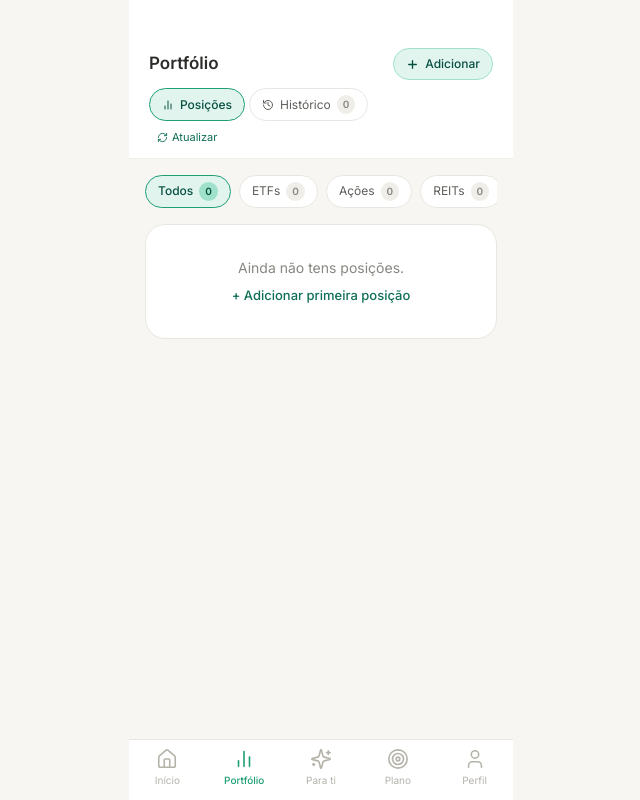
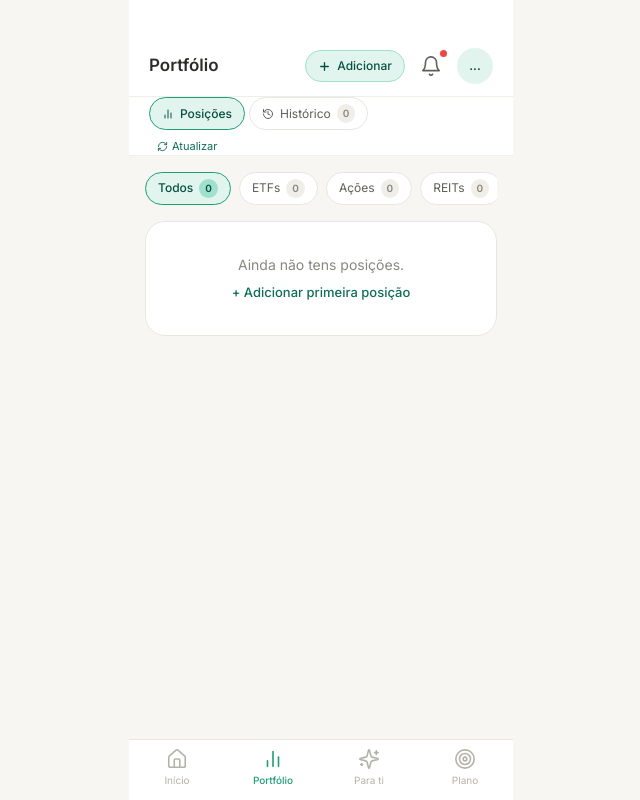
Before and after one commit to luisdicalves/portify, a Next.js app: page /portfolio in a window 1280 px wide. Shown: the whole page, without its empty margins (319-959 px from the left). Built offline with nearby package versions, Linux system fonts and the light colour scheme.

Commit message:
header uniforme, ícone de perfil no topo, remover perfil da bottom nav

```diff
--- a/app/(app)/definicoes/page.tsx
+++ b/app/(app)/definicoes/page.tsx
@@ -6,6 +6,7 @@ import { ArrowLeft, Globe, Euro, Sun, Bell, TrendingUp, Repeat, ArrowDown,
   Trophy, Lock, ScanFace, EyeOff, FileText, FileOutput, LogOut, Trash2,
   ChevronRight, AlertTriangle, X } from 'lucide-react'
 import { supabase } from '@/lib/supabase'
+import { PageHeader } from '@/components/PageHeader'
 
 function Toggle({ on, onToggle }: { on:boolean; onToggle:()=>void }) {
   return (
@@ -161,12 +162,7 @@ export default function Definicoes() {
         />
       )}
 
-      <div className="bg-white px-5 pt-12 pb-3 flex items-center gap-3 border-b border-stone-100">
-        <button onClick={() => router.back()} className="w-8 h-8 flex items-center justify-center">
-          <ArrowLeft size={20} strokeWidth={1.75} color="#888780"/>
-        </button>
-        <p className="text-[17px] font-semibold text-stone-900">Definições</p>
-      </div>
+      <PageHeader title="Definições" back />
 
       <div className="px-4 pt-4 space-y-3 pb-8">
 
--- a/app/(app)/dividendos/page.tsx
+++ b/app/(app)/dividendos/page.tsx
@@ -18,9 +18,7 @@ export default function Dividendos() {
   return (
     <div className="pb-2">
       {/* Top bar */}
-      <div className="bg-white px-5 pt-12 pb-3 border-b border-stone-100">
-        <p className="text-[17px] font-semibold text-stone-900">Dividendos</p>
-      </div>
+      <PageHeader title="Dividendos" />
 
       <div className="px-4 pt-4 space-y-3">
 
--- a/app/(app)/para-ti/page.tsx
+++ b/app/(app)/para-ti/page.tsx
@@ -27,13 +27,14 @@ export default function ParaTi() {
   return (
     <div className="pb-2">
       {/* Top bar */}
-      <div className="bg-white px-5 pt-12 pb-3 flex justify-between items-center border-b border-stone-100">
-        <p className="text-[17px] font-semibold text-stone-900">Para ti</p>
-        <div className="bg-brand-50 border border-brand-100 rounded-full px-3 py-1
-          text-[12px] text-brand-800 font-medium">
-          {recomendacoes.length} recomendações
-        </div>
-      </div>
+      <PageHeader
+        title="Para ti"
+        right={
+          <div className="bg-brand-50 border border-brand-100 rounded-full px-3 py-1 text-[12px] text-brand-800 font-medium">
+            {recomendacoes.length} recomendações
+          </div>
+        }
+      />
 
       <div className="px-4 pt-4 space-y-3">
 
--- a/app/(app)/perfil/page.tsx
+++ b/app/(app)/perfil/page.tsx
@@ -6,6 +6,7 @@ import { ChevronRight, Settings, FileSpreadsheet, Link as LinkIcon,
   UserCog, ShieldCheck, Flame, Clock, Target, X, Check,
   Upload, AlertCircle, CheckCircle } from 'lucide-react'
 import { supabase } from '@/lib/supabase'
+import { PageHeader } from '@/components/PageHeader'
 
 /* ── Tipos ── */
 const RISK_OPTIONS = [
@@ -417,13 +418,15 @@ export default function Perfil() {
       {dialog==='objetivo'  && <DialogOpcoes title="Objetivo principal" options={OBJETIVO_OPTIONS} value={perfil.objetivo} campoDb="objetivo" onClose={()=>setDialog(null)} onSave={v=>setPerfil(p=>p?{...p,objetivo:v}:p)}/>}
       {dialog==='importar'  && <DialogImportar userId={perfil.id} onClose={()=>setDialog(null)}/>}
 
-      <div className="bg-white px-5 pt-12 pb-3 flex justify-between items-center border-b border-stone-100">
-        <p className="text-[17px] font-semibold text-stone-900">Perfil</p>
-        <button onClick={()=>router.push('/definicoes')}
-          className="w-9 h-9 bg-stone-50 border border-stone-200 rounded-xl flex items-center justify-center">
-          <Settings size={18} strokeWidth={1.75} color="#5F5E5A"/>
-        </button>
-      </div>
+      <PageHeader
+        title="Perfil"
+        right={
+          <button onClick={()=>router.push('/definicoes')}
+            className="w-9 h-9 bg-stone-50 border border-stone-200 rounded-xl flex items-center justify-center">
+            <Settings size={18} strokeWidth={1.75} color="#5F5E5A"/>
+          </button>
+        }
+      />
 
       <div className="px-4 pt-4 space-y-3">
         <div className="bg-white rounded-2xl border border-stone-200 p-4">
--- a/app/(app)/plano/page.tsx
+++ b/app/(app)/plano/page.tsx
@@ -151,9 +151,7 @@ export default function Plano() {
     <div className="pb-2">
 
       {/* Top bar */}
-      <div className="bg-white px-5 pt-12 pb-3 border-b border-stone-100">
-        <p className="text-[17px] font-semibold text-stone-900">Plano de investimento</p>
-      </div>
+      <PageHeader title="Plano de investimento" />
 
       <div className="px-4 pt-4 space-y-3">
 
--- a/app/(app)/portfolio/page.tsx
+++ b/app/(app)/portfolio/page.tsx
@@ -3,6 +3,7 @@
 import { useState, useEffect, useCallback } from 'react'
 import { Plus, X, RefreshCw, Trash2, History, BarChart2, ChevronUp, ChevronDown } from 'lucide-react'
 import { supabase } from '@/lib/supabase'
+import { PageHeader } from '@/components/PageHeader'
 
 /* ─── Tipos ─── */
 type Tipo     = 'Ação' | 'ETF' | 'REIT'
@@ -383,14 +384,16 @@ export default function Portfolio() {
       )}
 
       {/* Top bar */}
-      <div className="bg-white px-5 pt-12 pb-3 border-b border-stone-100">
-        <div className="flex justify-between items-center mb-2">
-          <p className="text-[17px] font-semibold text-stone-900">Portfólio</p>
+      <PageHeader
+        title="Portfólio"
+        right={
           <button onClick={()=>setModalAberto(true)}
             className="flex items-center gap-1.5 bg-brand-50 border border-brand-100 rounded-full px-3 py-1.5 text-[12px] text-brand-800 font-medium active:scale-[0.97] transition-transform">
             <Plus size={13} strokeWidth={2.5}/>Adicionar
           </button>
-        </div>
+        }
+      />
+      <div className="bg-white px-5 border-b border-stone-100">
         {/* Abas */}
         <div className="flex gap-1 mb-2">
           {([['posicoes','posicoes',<BarChart2 size={12}/>,'Posições'],['historico','historico',<History size={12}/>,`Histórico`]] as any[]).map(([id,,icon,label])=>(
--- a/components/BottomNav.tsx
+++ b/components/BottomNav.tsx
@@ -1,14 +1,13 @@
 'use client'
 
 import { useRouter, usePathname } from 'next/navigation'
-import { Home, BarChart2, Sparkles, Target, User } from 'lucide-react'
+import { Home, BarChart2, Sparkles, Target } from 'lucide-react'
 
 const NAV = [
-  { href: '/dashboard',    Icon: Home,      label: 'Início'    },
-  { href: '/portfolio',    Icon: BarChart2,  label: 'Portfólio' },
-  { href: '/para-ti',      Icon: Sparkles,   label: 'Para ti'   },
-  { href: '/plano',        Icon: Target,     label: 'Plano'     },
-  { href: '/perfil',       Icon: User,       label: 'Perfil'    },
+  { href: '/dashboard', Icon: Home,     label: 'Início'    },
+  { href: '/portfolio', Icon: BarChart2, label: 'Portfólio' },
+  { href: '/para-ti',   Icon: Sparkles,  label: 'Para ti'   },
+  { href: '/plano',     Icon: Target,    label: 'Plano'     },
 ]
 
 export function BottomNav() {
--- /dev/null
+++ b/components/PageHeader.tsx
@@ -0,0 +1,86 @@
+'use client'
+
+import { useRouter, usePathname } from 'next/navigation'
+import { useEffect, useState } from 'react'
+import { ArrowLeft, Bell } from 'lucide-react'
+import { supabase } from '@/lib/supabase'
+
+// Páginas onde o ícone de perfil NÃO aparece
+const SEM_PERFIL = ['/perfil', '/definicoes']
+
+interface PageHeaderProps {
+  title?: string
+  /** Se true, mostra saudação "Bom dia, Nome" (só no dashboard) */
+  greeting?: boolean
+  /** Se true, mostra botão de voltar atrás */
+  back?: boolean
+  /** Conteúdo extra à direita (ex: botão Adicionar) */
+  right?: React.ReactNode
+}
+
+export function PageHeader({ title, greeting, back, right }: PageHeaderProps) {
+  const router   = useRouter()
+  const pathname = usePathname()
+
+  const [iniciais,     setIniciais]     = useState('...')
+  const [nomeCompleto, setNomeCompleto] = useState('')
+
+  const mostrarPerfil = !SEM_PERFIL.some(p => pathname.startsWith(p))
+
+  useEffect(() => {
+    supabase.auth.getSession().then(({ data: { session } }) => {
+      if (!session?.user) return
+      supabase.from('perfis').select('nome,apelido').eq('id', session.user.id).single()
+        .then(({ data }) => {
+          if (data) {
+            setNomeCompleto(`${data.nome} ${data.apelido}`.trim())
+            setIniciais(`${data.nome?.[0] ?? ''}${data.apelido?.[0] ?? ''}`.toUpperCase())
+          }
+        })
+    })
+  }, [])
+
+  // Calcular saudação
+  const hora = new Date().getHours()
+  const saudacao = hora < 12 ? 'Bom dia' : hora < 19 ? 'Boa tarde' : 'Boa noite'
+
+  return (
+    <div className="bg-white px-5 pt-12 pb-3 flex items-center border-b border-stone-100 min-h-[72px]">
+      {/* Esquerda */}
+      {back ? (
+        <button onClick={() => router.back()} className="w-8 h-8 flex items-center justify-center mr-2 flex-shrink-0">
+          <ArrowLeft size={20} strokeWidth={1.75} color="#888780"/>
+        </button>
+      ) : null}
+
+      <div className="flex-1 min-w-0">
+        {greeting ? (
+          <>
+            <p className="text-[12px] text-stone-500">{saudacao},</p>
+            <p className="text-[17px] font-semibold text-stone-900 truncate">{nomeCompleto || '...'}</p>
+          </>
+        ) : (
+          <p className="text-[17px] font-semibold text-stone-900">{title}</p>
+        )}
+      </div>
+
+      {/* Direita */}
+      <div className="flex items-center gap-2 flex-shrink-0 ml-2">
+        {right}
+        {mostrarPerfil && (
+          <>
+            <button onClick={() => router.push('/notificacoes')} className="relative w-9 h-9 flex items-center justify-center">
+              <Bell size={22} strokeWidth={1.75} color="#5F5E5A"/>
+              <span className="absolute top-0.5 right-0.5 w-[7px] h-[7px] bg-red-500 rounded-full"/>
+            </button>
+            <button
+              onClick={() => router.push('/perfil')}
+              className="w-9 h-9 rounded-full bg-brand-50 flex items-center justify-center text-[12px] font-semibold text-brand-800">
+              {iniciais}
+            </button>
+          </>
+        )}
+      </div>
+    </div>
+  )
+}
```
Also changed, not shown: app/(app)/dashboard/page.tsx (+3 -19 lines).
